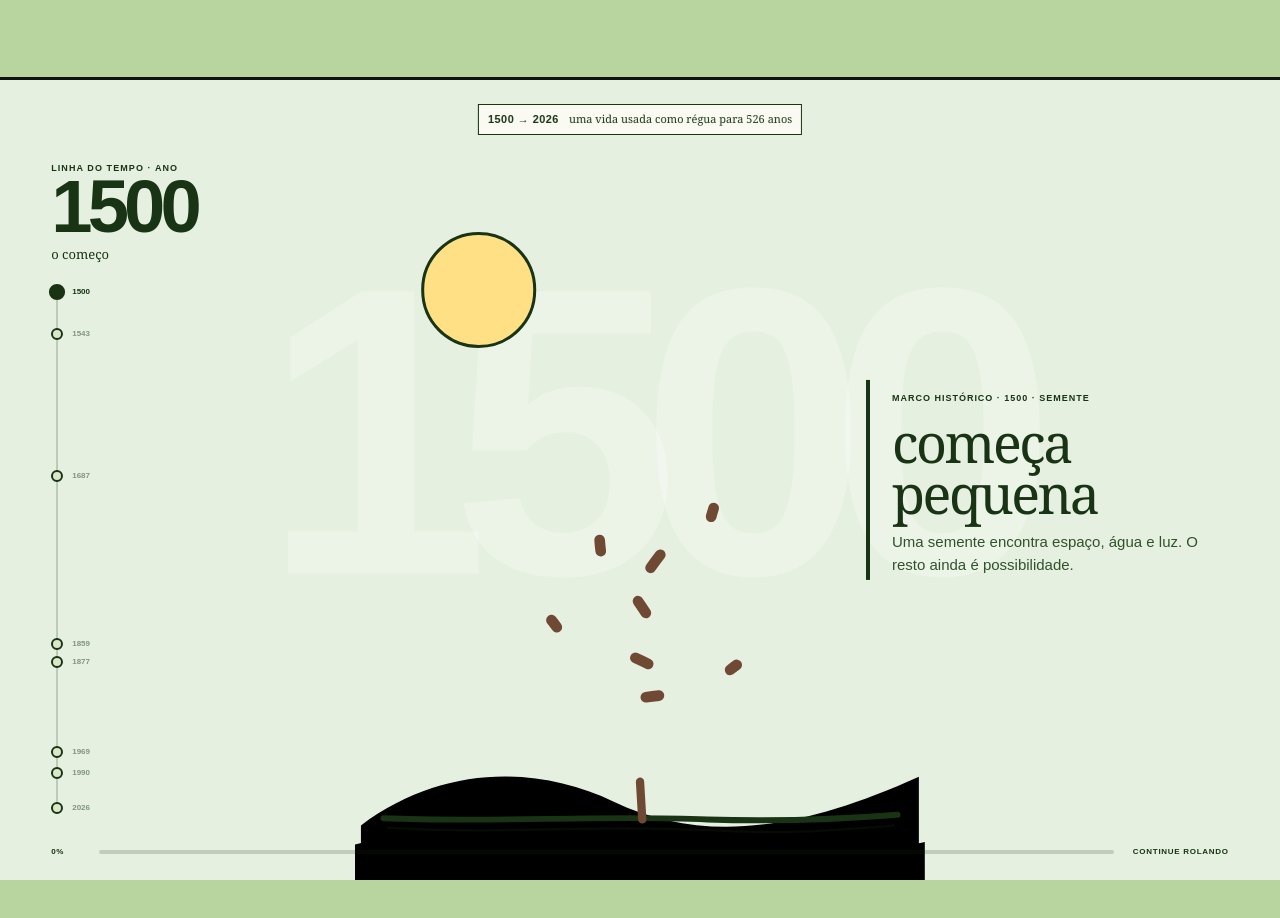
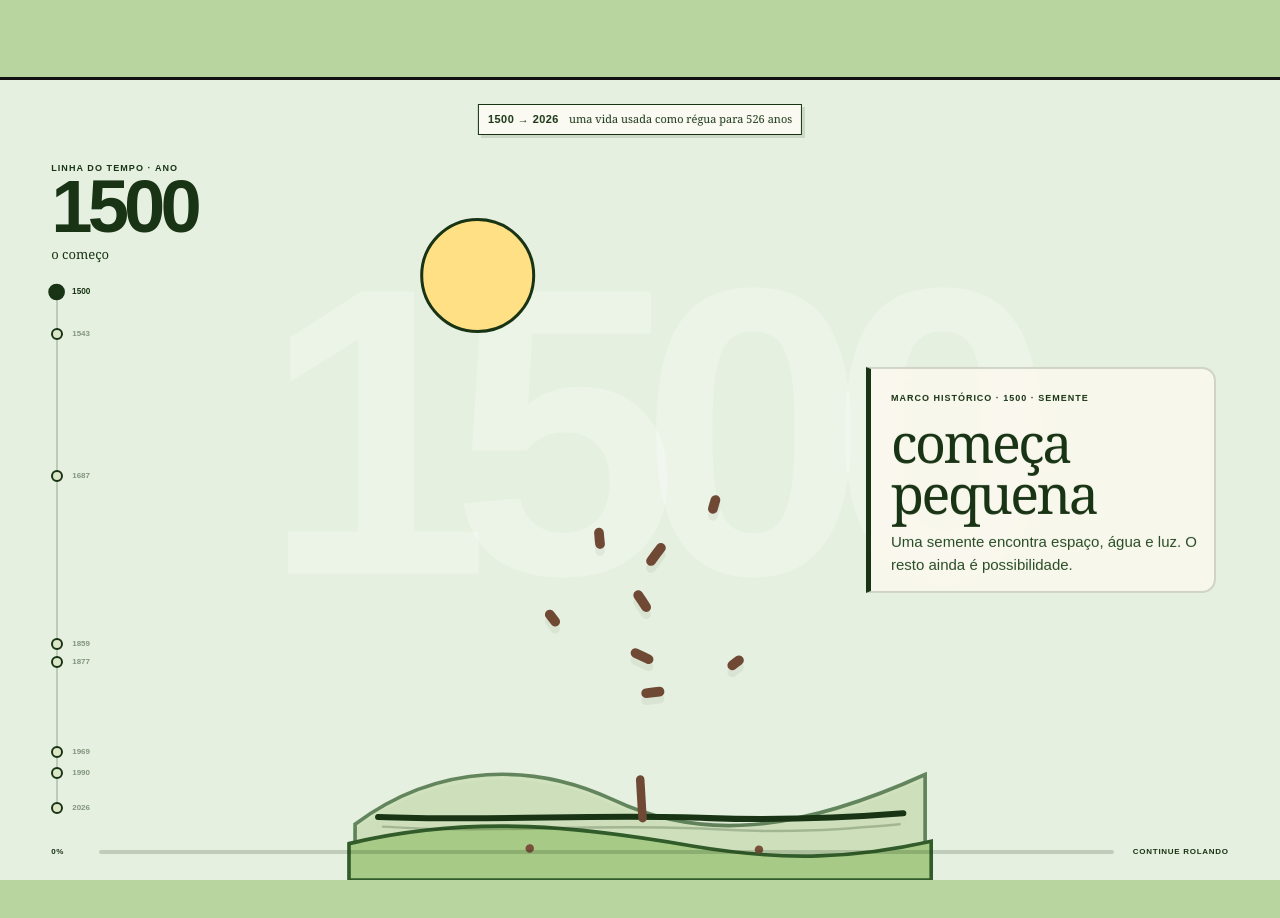
Before and after one commit to yuridomingues/entre, a Next.js app: page /arvore in a window 1280 px wide. Shown: the part 720-1638 px from the top of the page. Built offline with nearby package versions, Linux system fonts and the light colour scheme.

Commit message:
style: support illustrated tree experience

```diff
--- a/app/site.css
+++ b/app/site.css
@@ -669,3 +669,78 @@ a{color:inherit;text-decoration:none}button,input,select{font:inherit}button{col
   .play-tile .tile-visual:before{width:90%;height:68%}
   .compact-tile .tile-art.compact{width:min(100%,220px)}
 }
+
+
+/* árvore: ilustração editorial dentro da própria dinâmica */
+.tree-story-illustrated .tree-canvas{
+  width:min(66vw,760px);
+  height:94%;
+}
+.tree-story-illustrated .tree-drawing-editorial{
+  filter:drop-shadow(0 7px 0 rgba(24,52,20,.06));
+}
+.tree-story-illustrated .tree-hill{
+  stroke:#315c2a;
+  stroke-width:3;
+}
+.tree-story-illustrated .tree-hill.far{fill:#c9ddb0;opacity:.72}
+.tree-story-illustrated .tree-hill.near{fill:#a7ca86}
+.tree-story-illustrated .tree-roots{
+  stroke:#795039;
+  stroke-width:7;
+}
+.tree-story-illustrated .tree-branches path:not(:first-child){stroke-width:8}
+.tree-story-illustrated .tree-canopy ellipse,
+.tree-story-illustrated .tree-canopy path{
+  vector-effect:non-scaling-stroke;
+}
+.tree-story-illustrated .tree-canopy{
+  transition:opacity .15s linear,transform .15s linear;
+}
+.tree-story-illustrated .tree-time-key{
+  box-shadow:3px 3px 0 rgba(24,52,20,.12);
+}
+.tree-story-illustrated .tree-note{
+  background:rgba(255,250,240,.72);
+  border:2px solid rgba(24,52,20,.18);
+  border-left:5px solid #183414;
+  border-radius:0 14px 14px 0;
+  padding:15px 16px 15px 20px;
+  backdrop-filter:blur(7px);
+}
+.tree-story-illustrated .tree-note p{color:#284c25}
+.tree-story-illustrated .tree-rail-line button{
+  transition:color .18s ease,transform .18s ease;
+}
+.tree-story-illustrated .tree-rail-line button.active{
+  transform:translate(-5px,-50%) scale(1.03);
+}
+.tree-story-illustrated .tree-ring-marks{
+  stroke:#f1d19b;
+  stroke-width:2.5;
+  fill:none;
+}
+.tree-story-illustrated .tree-life-details,
+.tree-story-illustrated .tree-birds{
+  transition:opacity .2s linear;
+}
+
+@media(max-width:900px){
+  .tree-story-illustrated .tree-canvas{width:min(74vw,690px);left:47%}
+}
+@media(max-width:640px){
+  .tree-story-illustrated .tree-canvas{left:50%;bottom:110px;width:min(96vw,500px);height:67%}
+  .tree-story-illustrated .tree-note{
+    background:rgba(255,250,240,.94);
+    border-radius:10px;
+    border:2px solid #183414;
+    border-left-width:4px;
+  }
+  .tree-story-illustrated .tree-rail-line button{
+    top:0!important;
+    left:var(--pos)!important;
+  }
+  .tree-story-illustrated .tree-rail-line button.active{
+    transform:translate(-50%,-5px) scale(1.05);
+  }
+}
```
